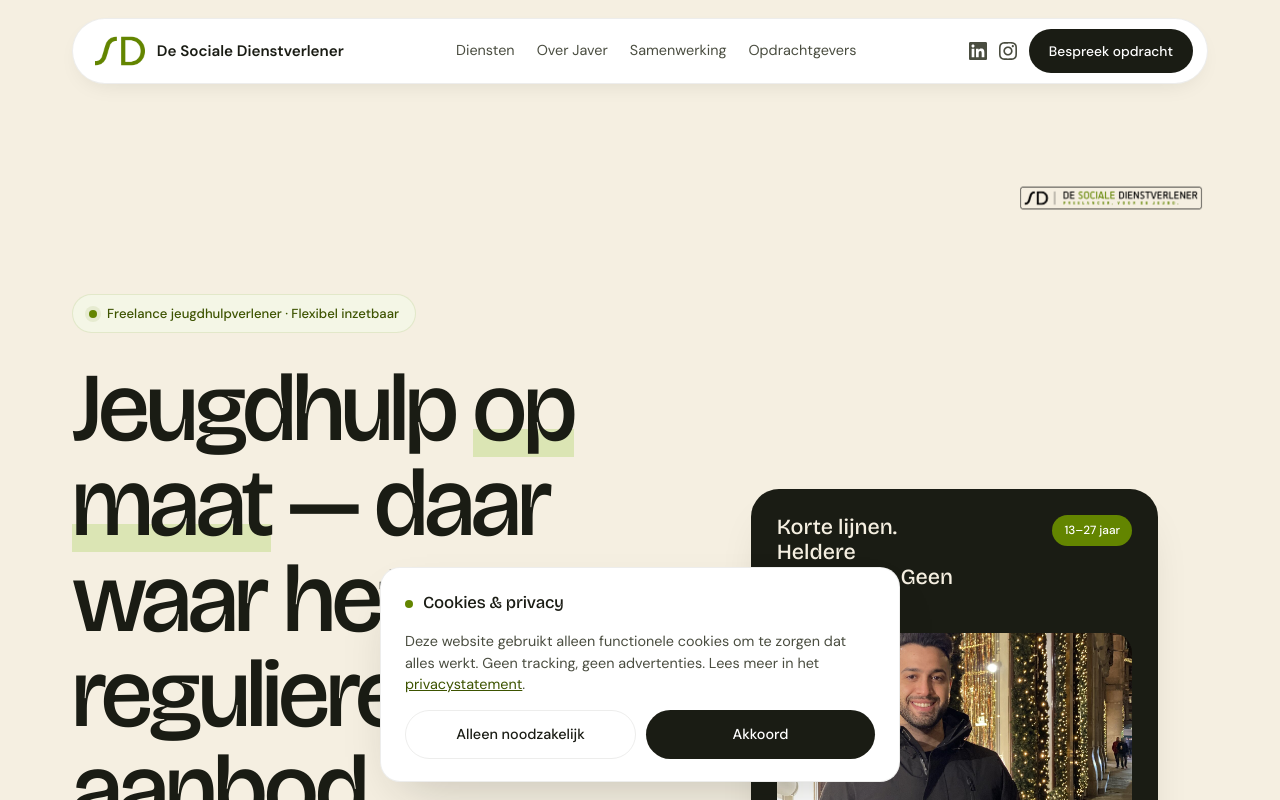
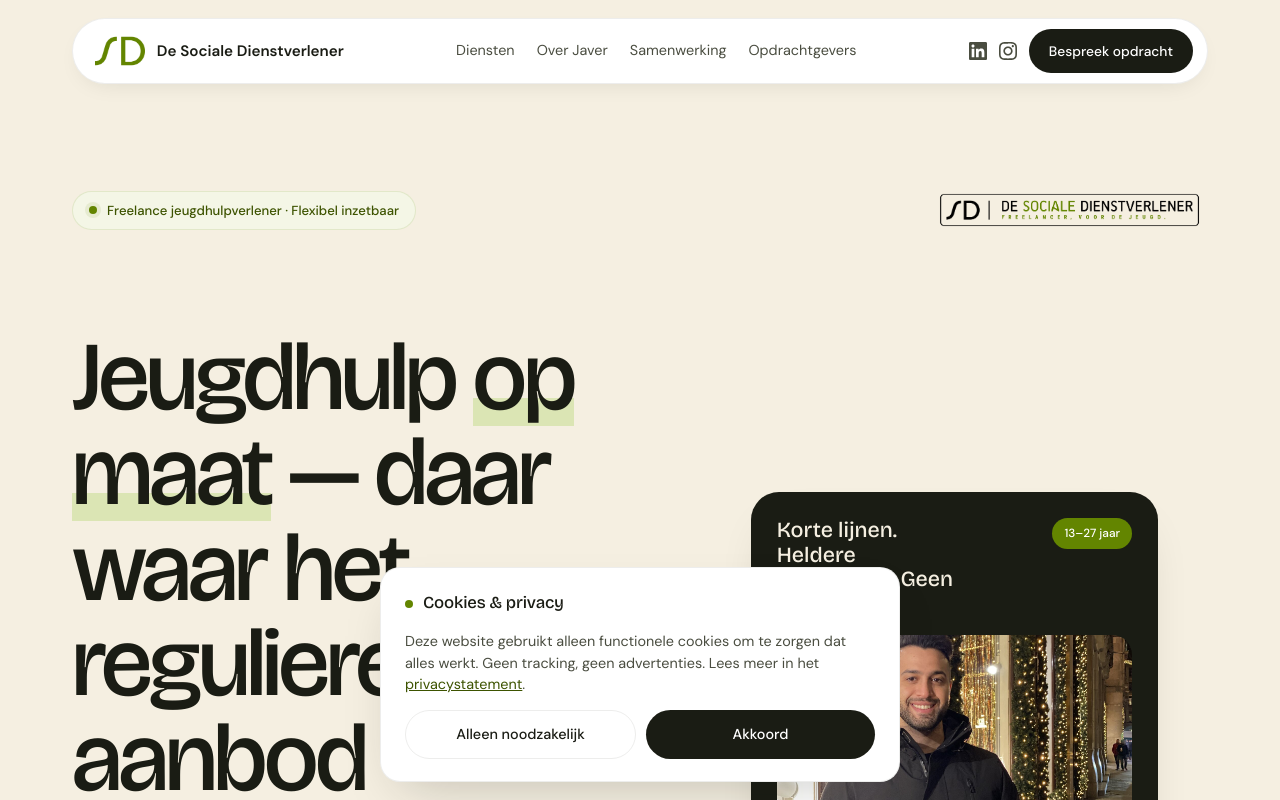
Before and after one commit to javerhannani/socialedienstverlener, a Next.js app: page / in a window 1280 px wide. Shown: the top 800 px of the page. Built offline with nearby package versions, Linux system fonts and the light colour scheme.

Commit message:
Put hero eyebrow and logo on the same row; enlarge logo

```diff
--- a/components/Hero.tsx
+++ b/components/Hero.tsx
@@ -2,38 +2,37 @@ import Image from "next/image";
 
 export default function Hero() {
   return (
-    <header className="relative overflow-hidden pt-[40px] pb-10">
+    <header className="relative overflow-hidden pt-[28px] pb-10">
       <div className="max-w-[1200px] mx-auto px-8 max-720:px-5">
-        {/* Brand row — full logo prominently above the hero grid */}
-        <div className="flex justify-end mb-10 max-920:justify-center max-920:mb-8">
+        {/* Top row — eyebrow left, full logo right, same horizontal line */}
+        <div className="flex items-center justify-between gap-6 mb-10 max-920:flex-col max-920:items-start max-920:gap-5 max-920:mb-8">
+          <div
+            className="inline-flex items-center gap-[10px] py-2 px-4 rounded-pill text-[0.82rem] font-medium flex-shrink-0"
+            style={{
+              background: "var(--olive-faint)",
+              color: "var(--olive-deep)",
+              border: "1px solid #63850020",
+            }}
+          >
+            <span
+              className="w-2 h-2 rounded-full bg-olive"
+              style={{ boxShadow: "0 0 0 4px #63850018" }}
+            />
+            Freelance jeugdhulpverlener · Flexibel inzetbaar
+          </div>
           <Image
             src="/logo-full.png"
             alt="De Sociale Dienstverlener — Freelancer, voor de jeugd."
             width={3125}
             height={1806}
             priority
-            className="h-28 w-auto max-720:h-20"
+            className="h-40 w-auto max-920:h-32 max-720:h-28 max-520:h-24"
           />
         </div>
 
         <div className="grid grid-cols-[1.15fr_.85fr] gap-[60px] items-center max-920:grid-cols-1 max-920:gap-8">
           {/* Left column */}
           <div>
-            <div
-              className="inline-flex items-center gap-[10px] py-2 px-4 rounded-pill text-[0.82rem] font-medium mb-7"
-              style={{
-                background: "var(--olive-faint)",
-                color: "var(--olive-deep)",
-                border: "1px solid #63850020",
-              }}
-            >
-              <span
-                className="w-2 h-2 rounded-full bg-olive"
-                style={{ boxShadow: "0 0 0 4px #63850018" }}
-              />
-              Freelance jeugdhulpverlener · Flexibel inzetbaar
-            </div>
-
             <h1
               className="font-display font-medium m-0 mb-6"
               style={{
```
